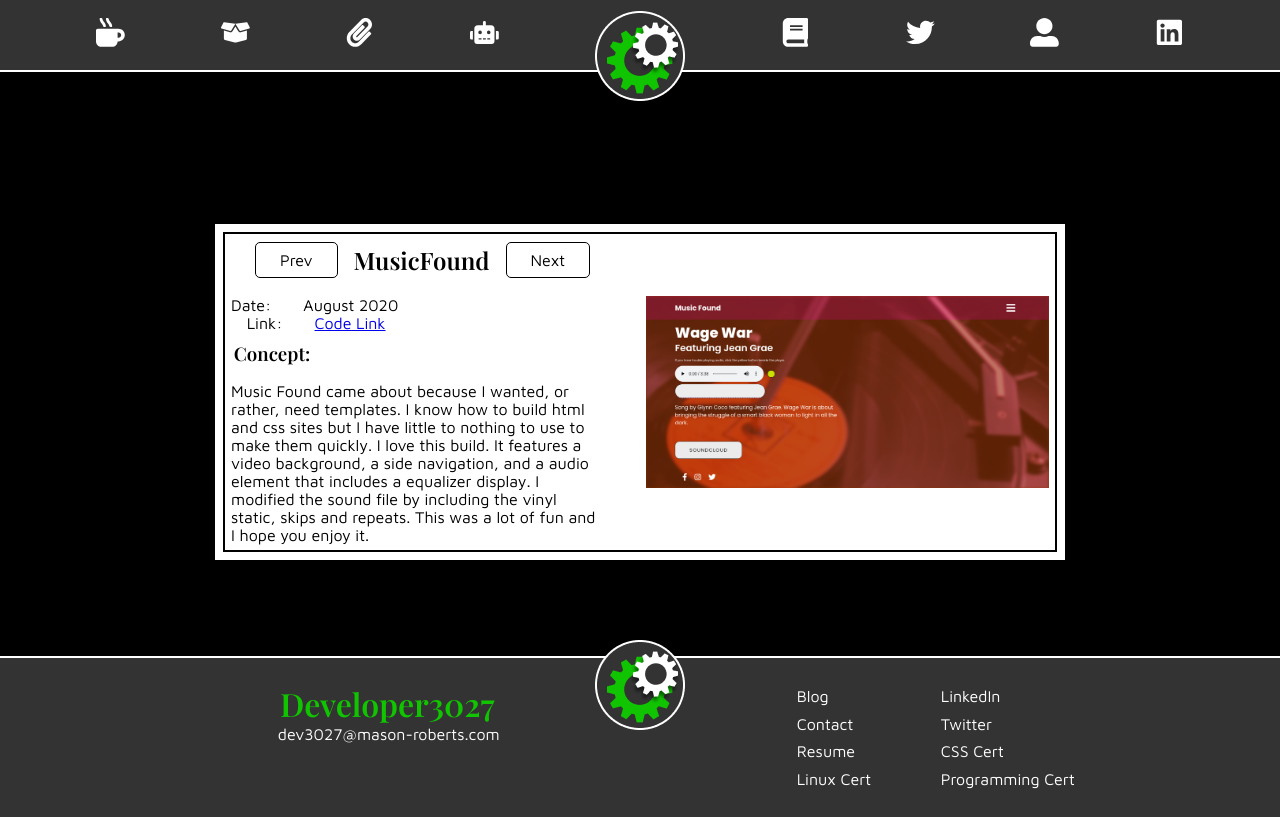
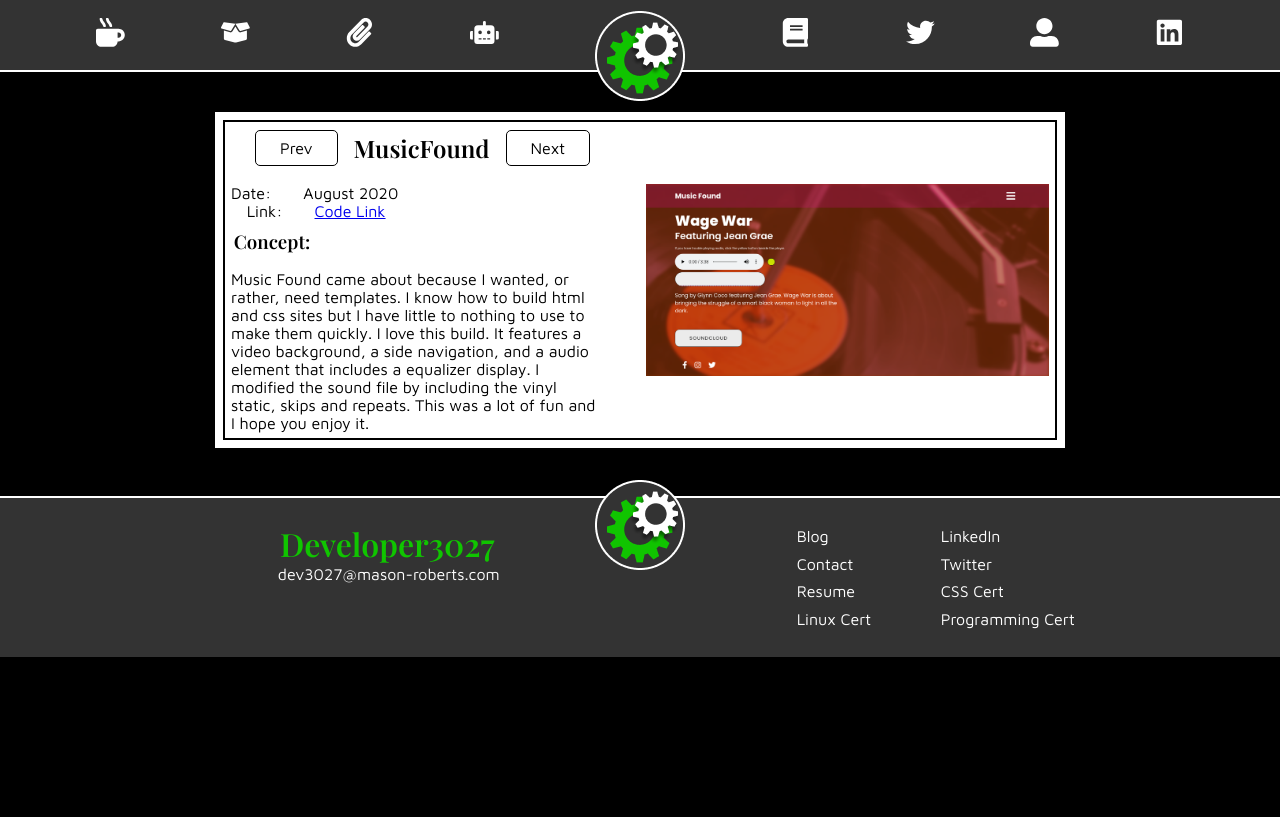
Before and after one commit to Developer3027/A, a React (Create React App) app in the folder a/: page /music-plate in a window 1280 px wide. Built offline with nearby package versions, Linux system fonts and the light colour scheme.

Commit message:
commiting previous work

```diff
--- a/a/src/GlobalStyles.js
+++ b/a/src/GlobalStyles.js
@@ -93,7 +93,7 @@ export const Container = styled.div`
 export const AppSection = styled.section`
   display: flex;
   justify-content: center;
-  padding: 2em 0;
+  padding: 1em 0;
   overflow-x: hidden;
 `;
 
--- a/a/src/components/plates/plate/style/plate.style.js
+++ b/a/src/components/plates/plate/style/plate.style.js
@@ -8,7 +8,7 @@ export const Main = styled(motion.div)`
   background-color: #fff;
   outline: 2px solid #000;
   outline-offset: -10px;
-  margin: 4em auto;
+  margin: 2rem auto;
   overflow-x: hidden;
 
   @media (max-width: 900px) {
```
